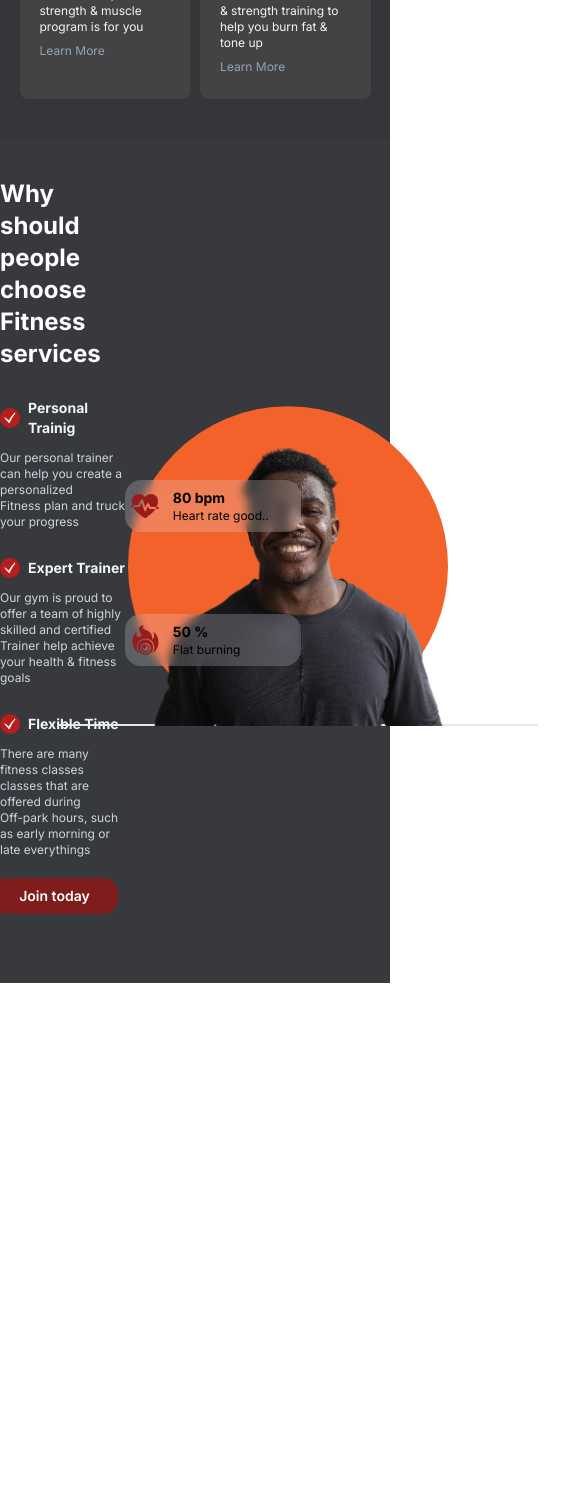
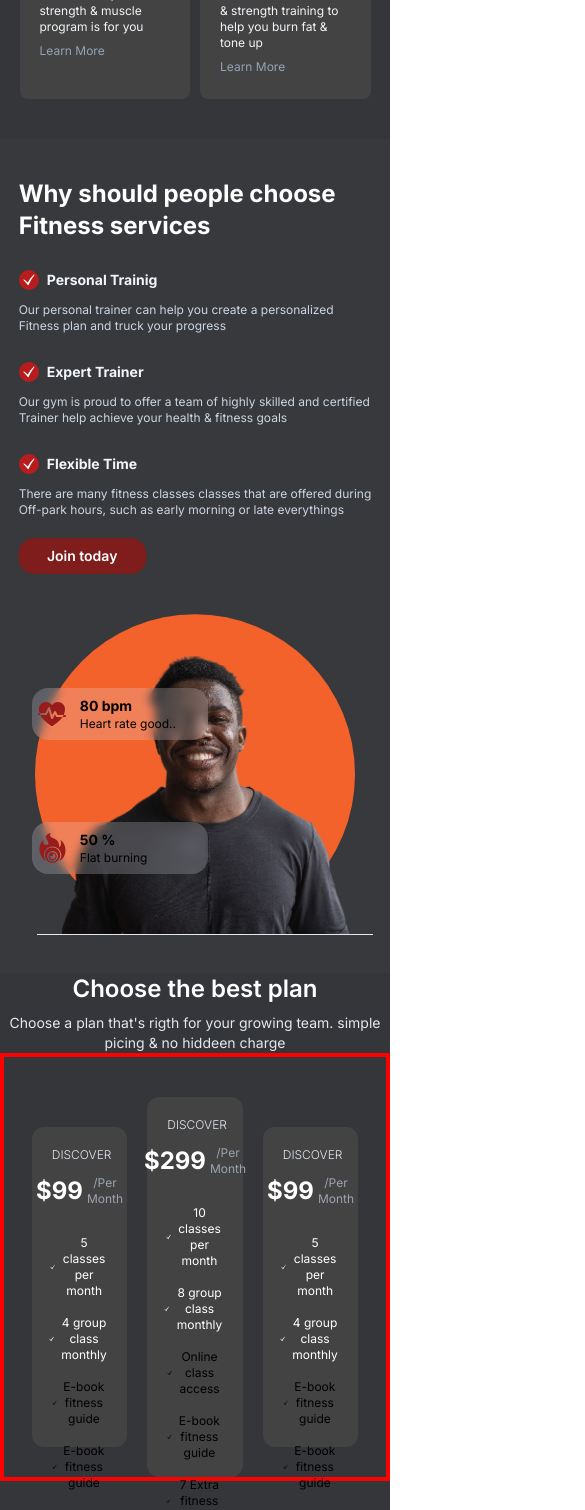
Before and after one commit to tchasinga/gym-rooms, a Next.js app: page / in a window 390 px wide. Shown: the part 2640-4150 px from the top of the page, 585 px wide, since content can reach past the window. Before the commit the page ends 3623 px from the top, so only its background shows below. Built offline with nearby package versions, Linux system fonts and the light colour scheme.

Commit message:
New code is now added

```diff
--- a/src/app/components/Bestplan.jsx
+++ b/src/app/components/Bestplan.jsx
@@ -17,7 +17,7 @@ import { EffectCards } from 'swiper/modules';
 
 export default function Bestplan() {
   return (
-    <div className="max-w-6xl mx-auto p-10">
+    <div className="max-w-6xl mx-auto ">
       <div className="text-center flex-col flex w-full">
         <h1 className="text-white text-2xl font-semibold mb-2">
           Choose the best plan
@@ -28,9 +28,9 @@ export default function Bestplan() {
         </p>
       </div>
 
-      <div className="">
-        <div className="flex flex-wrap items-center mt-10 justify-center gap-5">
-          <div className="bg-red-900 myRED w-1/4 h-80 rounded-xl p-5 flex flex-col text-center">
+      <div className="myElementFlex">
+        <div className="flex flex-wrap items-center mt-10 justify-center gap-5 ">
+          <div className="bg-red-900 myRED W-size h-80 rounded-xl p-5 flex flex-col text-center">
             <h3 className="uppercase font-light text-xs text-slate-200">
               discover
             </h3>
@@ -68,7 +68,7 @@ export default function Bestplan() {
             </div>
           </div>
 
-          <div className="bg-red-900 myRED w-1/4 h-[380px] rounded-xl p-5 flex flex-col text-center">
+          <div className="bg-red-900 myRED W-size h-[380px] rounded-xl p-5 flex flex-col text-center">
             <h3 className="uppercase font-light text-xs text-slate-200">
               discover
             </h3>
@@ -109,7 +109,7 @@ export default function Bestplan() {
             </div>
           </div>
 
-          <div className="bg-red-900 myRED w-1/4 h-80 rounded-xl p-5 flex flex-col text-center">
+          <div className="bg-red-900 myRED W-size h-80 rounded-xl p-5 flex flex-col text-center">
             <h3 className="uppercase font-light text-xs text-slate-200">
               discover
             </h3>
--- a/src/app/components/Healthstate.jsx
+++ b/src/app/components/Healthstate.jsx
@@ -7,7 +7,7 @@ import { GiBurningEye } from "react-icons/gi";
 
 export default function Healthstate() {
   return (
-    <div className='max-w-6xl mx-auto pt-[10%] flex justify-between items-center'>
+    <div className='max-w-6xl mx-auto pt-[10%] flex justify-between items-center healthState'>
 
        <div className='flex-col flex'>
            <div className="text-2xl font-bold text-white">
@@ -67,8 +67,9 @@ export default function Healthstate() {
         <div className="relative mt-10">
             <div className='need  w-96'>
             </div>
-            <div className="absolute top-[0] left-[-22%] border-b-2 mywith">
+            <div className="absolute top-[0] left-[-22%]  mywith">
             <Image src={mitImg} alt="" className='object-cover rounded-xl'/>
+            <hr className='myHraC'/>
             </div>
             <div className='flex items-center myblur w-44 py-2 px-1 gap-3 rounded-2xl absolute top-[23%] left-[69%]'>
                     <IoFitness className='h-8 w-8 text-red-800'/>
--- a/src/app/globals.css
+++ b/src/app/globals.css
@@ -165,6 +165,10 @@ section:nth-child(1){
   clip-path: circle(50% at 50% 50%);
 }
 
+.W-size{
+  width: 25%;
+}
+
 .myback{
   background: #35363a;
 }
@@ -267,6 +271,19 @@ section:nth-child(1){
   padding-bottom: 10%;
 }
 
+.healthState{
+  height: 100%;
+  padding-bottom: 10%;
+  display: flex;
+  flex-direction: column;
+}
+
+.myElementFlex{
+  width: 100%;
+  object-fit: cover;
+  border: #ff0000 solid 4px;
+}
+
 }
 
 /* Adding my mobile version */
@@ -332,4 +349,19 @@ section:nth-child(1){
     margin-bottom: 5%;
   }
 
+  .healthState{
+    display: flex;
+    flex-direction: column;
+  }
+
+  .Healthstate{
+    background-color: #38393D;
+    height: 100%;
+  }
+
+  .myHraC{
+    height: 1%;
+    width: 70%;
+    margin: 0 auto;
+  }
 }
--- a/src/app/page.jsx
+++ b/src/app/page.jsx
@@ -22,6 +22,9 @@ export default function Home() {
         <Healthstate />
        </section>
 
+       <div className='mynewone'>
+          <Bestplan />
+        </div>
     </main>
   )
 }
```
